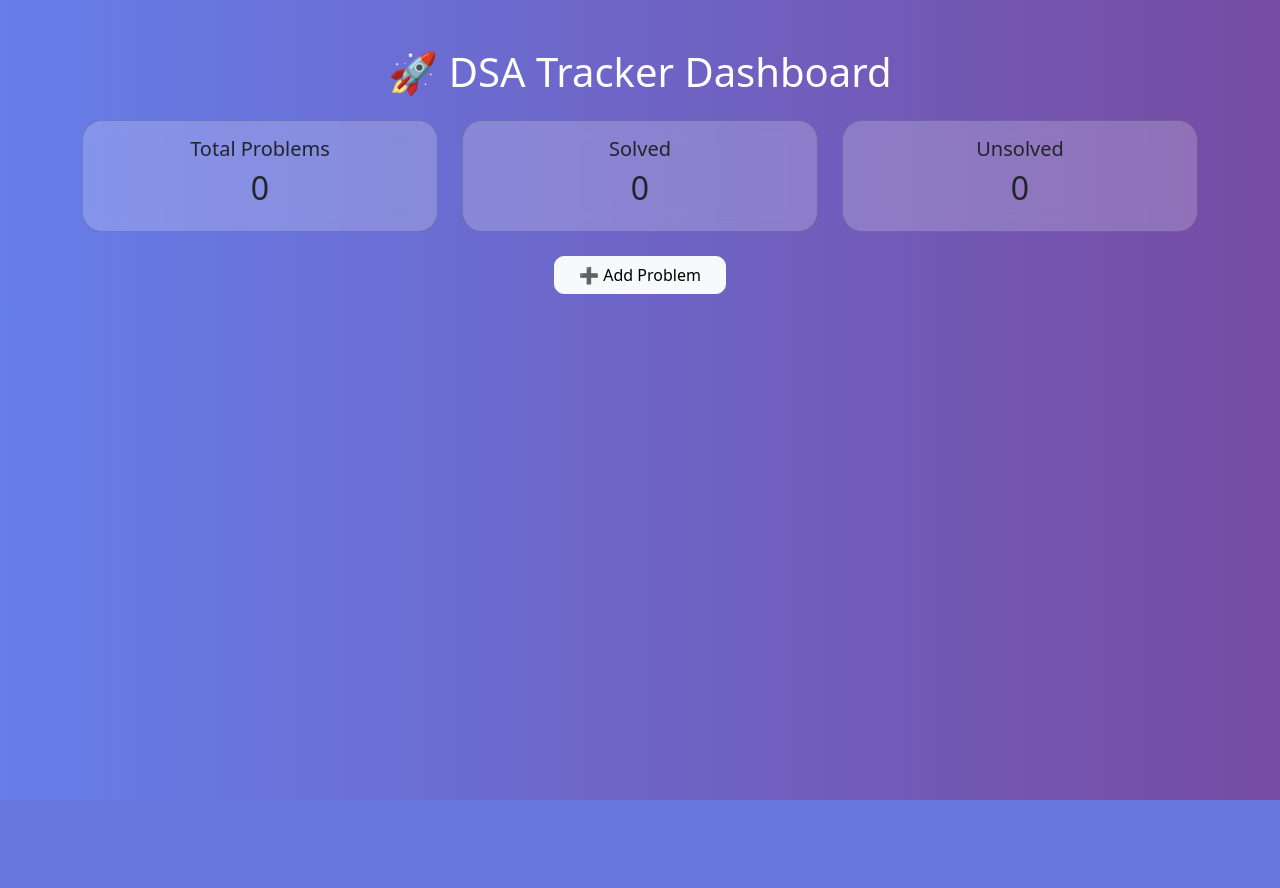
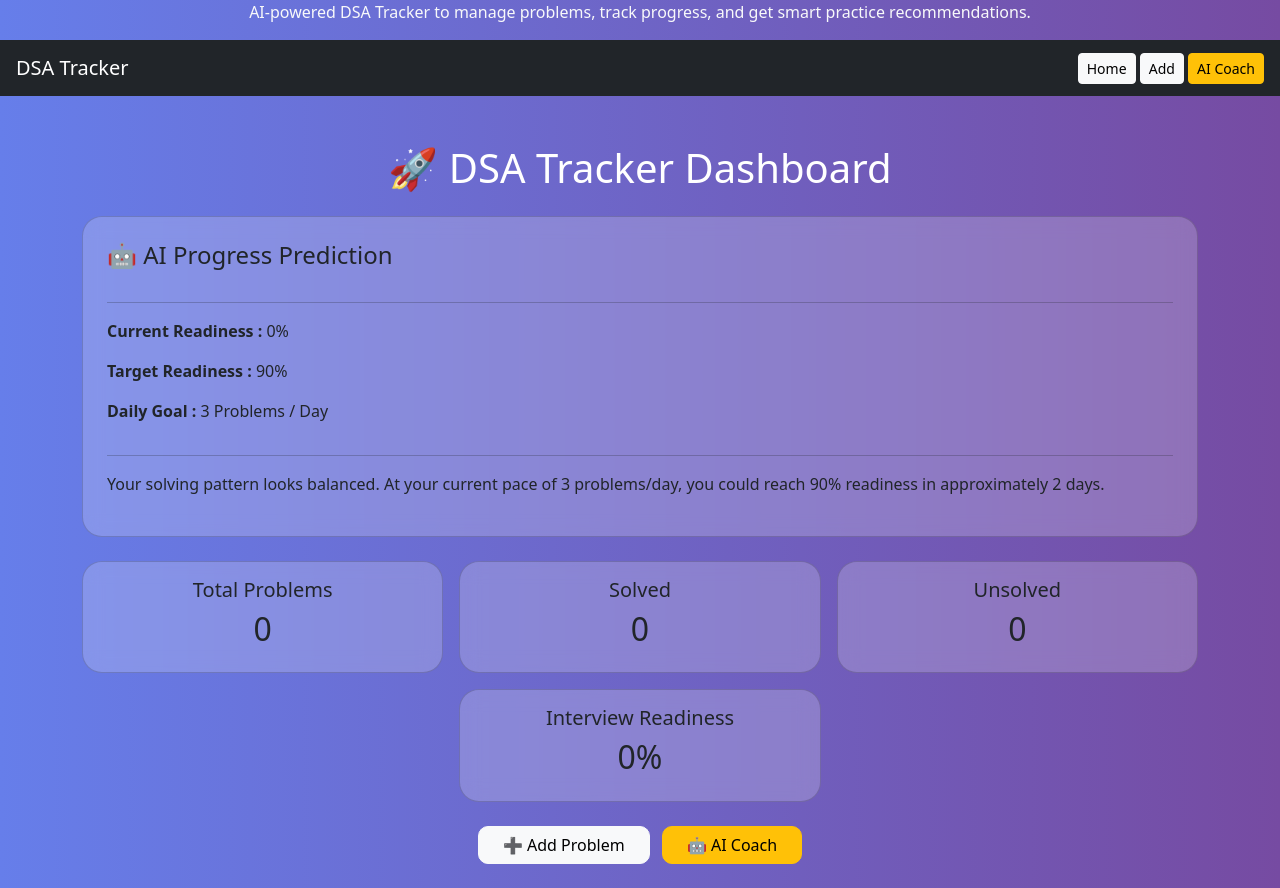
Before and after one commit to Kashish1112mu/Smart-DSA-Tracker-, a Flask app: page / in a window 1280 px wide. Before the commit the page ends 800 px from the top, so only its background shows below. Run offline with Flask 3, Linux system fonts and the light colour scheme; data that the repository does not hold is empty.

Commit message:
Add AI-powered DSA tracking and dashboard features

```diff
--- a/Templates/index.html
+++ b/Templates/index.html
@@ -1,9 +1,13 @@
 <!DOCTYPE html>
 <html>
+
 <head>
     <title>DSA Tracker</title>
 
-    <!-- Bootstrap -->
+    <p class="text-center text-light">
+        AI-powered DSA Tracker to manage problems, track progress, and get smart practice recommendations.
+    </p>
+
     <link href="https://cdn.jsdelivr.net/npm/bootstrap@5.3.0/dist/css/bootstrap.min.css" rel="stylesheet">
 
     <style>
@@ -27,7 +31,7 @@
         }
 
         .stats-card {
-            background: rgba(255,255,255,0.2);
+            background: rgba(255, 255, 255, 0.2);
             backdrop-filter: blur(10px);
             border-radius: 20px;
         }
@@ -40,43 +44,89 @@
 
 <body>
 
+<nav class="navbar navbar-dark bg-dark px-3">
+    <span class="navbar-brand">DSA Tracker</span>
+
+    <div>
+        <a href="/" class="btn btn-sm btn-light">Home</a>
+        <a href="/add" class="btn btn-sm btn-light">Add</a>
+        <a href="/ai" class="btn btn-sm btn-warning">AI Coach</a>
+    </div>
+</nav>
+
 <div class="container mt-5">
 
-    <!-- Title -->
     <h1 class="text-center mb-4">🚀 DSA Tracker Dashboard</h1>
 
-    <!-- Stats Section -->
-    <div class="row text-center mb-4">
+    <div class="card stats-card p-4 mb-4">
+
+    <h4 class="mb-3">🤖 AI Progress Prediction</h4>
+
+    <hr>
+
+    <p><strong>Current Readiness :</strong> {{ readiness }}%</p>
+
+    <p><strong>Target Readiness :</strong> 90%</p>
+
+    <p><strong>Daily Goal :</strong> 3 Problems / Day</p>
+
+    <hr>
+
+    <p>{{ prediction }}</p>
+
+</div>
+
+
+    <!-- Stats -->
+    <div class="row g-3 text-center mb-4">
 
         <div class="col-md-4">
-            <div class="card stats-card p-3">
+            <div class="card stats-card p-3 h-100">
                 <h5>Total Problems</h5>
                 <h2>{{ problems|length }}</h2>
             </div>
         </div>
 
         <div class="col-md-4">
-            <div class="card stats-card p-3">
+            <div class="card stats-card p-3 h-100">
                 <h5>Solved</h5>
                 <h2>{{ problems | selectattr(3, 'equalto', 'Solved') | list | length }}</h2>
             </div>
         </div>
 
         <div class="col-md-4">
-            <div class="card stats-card p-3">
+            <div class="card stats-card p-3 h-100">
                 <h5>Unsolved</h5>
                 <h2>{{ problems | selectattr(3, 'equalto', 'Not Solved') | list | length }}</h2>
             </div>
         </div>
 
+        <div class="col-md-4 mx-auto">
+            <div class="card stats-card p-3 h-100">
+                <h5>Interview Readiness</h5>
+                <h2>{{ readiness }}%</h2>
+            </div>
+        </div>
+
     </div>
 
-    <!-- Add Button -->
+    <!-- Buttons -->
     <div class="text-center mb-4">
         <a href="/add" class="btn btn-light px-4 btn-custom">➕ Add Problem</a>
+        <a href="/ai" class="btn btn-warning px-4 btn-custom ms-2">🤖 AI Coach</a>
     </div>
 
-    <!-- Problems Grid -->
+    <!-- Recommendations -->
+    {% if recommendations %}
+    <div class="alert alert-info">
+        <h5>🤖 Smart Recommendations</h5>
+        {% for rec in recommendations %}
+        <p>{{ rec }}</p>
+        {% endfor %}
+    </div>
+    {% endif %}
+
+    <!-- Problems -->
     <div class="row">
 
         {% for problem in problems %}
@@ -84,33 +134,38 @@
 
             <div class="card problem-card shadow mb-4 p-3">
 
-                <!-- Problem Name -->
-                <h5>{{ problem[1] }}</h5>
+                <h5>{{ problem['name'] }}</h5>
 
-                <!-- Difficulty -->
-                {% if problem[2] == 'Easy' %}
-                    <span class="badge bg-success">Easy</span>
-                {% elif problem[2] == 'Medium' %}
-                    <span class="badge bg-warning text-dark">Medium</span>
+                {% if problem['difficulty'] == 'Easy' %}
+                <span class="badge bg-success">Easy</span>
+                {% elif problem['difficulty'] == 'Medium' %}
+                <span class="badge bg-warning text-dark">Medium</span>
                 {% else %}
-                    <span class="badge bg-danger">Hard</span>
+                <span class="badge bg-danger">Hard</span>
                 {% endif %}
 
-                <!-- Status -->
                 <p class="mt-2">
-                    {% if problem[3] == 'Solved' %}
-                        <span class="badge bg-success">Solved</span>
+                    {% if problem['status'] == 'Solved' %}
+                    <span class="badge bg-success">Solved</span>
                     {% else %}
-                        <span class="badge bg-secondary">Not Solved</span>
+                    <span class="badge bg-secondary">Not Solved</span>
                     {% endif %}
                 </p>
 
-                <!-- Date -->
-                <small class="text-muted">📅 {{ problem[4] }}</small>
+                <small class="text-muted">📅 {{ problem['date_added'] }}</small>
 
-                <!-- Delete Button -->
+                <p class="mt-2">📚 Topic: {{ problem['topic'] }}</p>
+
+                <p>💻 Platform: {{ problem['platform'] }}</p>
+
+                <p>🔁 Attempts: {{ problem['attempts'] }}</p>
+
+                {% if problem['revision_needed'] %}
+                <span class="badge bg-info">Revision Needed</span>
+                {% endif %}
+
                 <div class="mt-3">
-                    <a href="/delete/{{ problem[0] }}" class="btn btn-sm btn-outline-danger btn-custom">
+                    <a href="/delete/{{ problem['id'] }}" class="btn btn-sm btn-outline-danger btn-custom">
                         Delete
                     </a>
                 </div>
--- a/app.py
+++ b/app.py
@@ -1,52 +1,118 @@
+from dotenv import load_dotenv
 from flask import Flask, render_template, request, redirect
-import mysql.connector
+from database import get_connection
+from ai_engine import get_ai_suggestions, next_best_problem
+app = Flask(__name__)
+load_dotenv()
 
-app = Flask(__name__)
-
-# MySQL connection
-def get_connection():
-    return mysql.connector.connect(
-        host="localhost",
-        user="root",
-        password="lovers6511",
-        database="dsa_tracker"
-    )
 
 # Home page
 @app.route('/')
 def index():
     conn = get_connection()
-    cursor = conn.cursor()
+    cursor = conn.cursor(dictionary=True)
 
-    cursor.execute("SELECT * FROM problems ORDER BY date_added DESC")
+    cursor.execute("SELECT * FROM problems ORDER BY id DESC")
     problems = cursor.fetchall()
 
     conn.close()
 
-    return render_template('index.html', problems=problems)
+    weak_topics = set()
+    recommendations = []
 
+    # SAFE LOOP
+    for problem in problems:
+        attempts = problem.get('attempts', 0) or 0
+        status = problem.get('status', '')
+        topic = problem.get('topic', '')
+
+        if attempts > 2 or status == "Not Solved":
+            weak_topics.add(topic)
+
+    # recommendations
+    recommendations = [f"Practice more {t} problems" for t in weak_topics]
+
+    solved = sum(1 for p in problems if p.get('status') == "Solved")
+    total = len(problems)
+
+    readiness = int((solved / total) * 100) if total > 0 else 0
+    daily_target = 3
+
+    remaining_percentage = max(0, 90 - readiness)
+
+    estimated_remaining_problems = int(
+    (remaining_percentage / 100) * total
+    )
+
+    days_to_target = (
+        estimated_remaining_problems + daily_target - 1
+    )
+
+    if readiness >= 90:
+        prediction = (
+        "🎉 Excellent consistency detected. "
+        "You are already above the 90% interview readiness mark."
+    )
+
+    elif len(weak_topics) == 0:
+        prediction = (
+        f"Your solving pattern looks balanced. "
+        f"At your current pace of {daily_target} problems/day, "
+        f"you could reach 90% readiness in approximately "
+        f"{days_to_target} days."
+    )
+
+    else:
+        prediction = (
+        f"AI analysis indicates that your primary focus should be "
+        f"{', '.join(weak_topics)}. "
+        f"If you maintain a pace of "
+        f"{daily_target} problems/day, you are approximately "
+        f"{days_to_target} days away from achieving "
+        f"90% interview readiness."
+    )
+
+    return render_template(
+    'index.html',
+    problems=problems,
+    weak_topics=weak_topics,
+    recommendations=recommendations,
+    readiness=readiness,
+    next_best="Keep focusing on weak topics",
+    prediction=prediction
+    )
 # Add problem
 @app.route('/add', methods=['GET', 'POST'])
 def add():
     if request.method == 'POST':
+
         name = request.form['name']
         difficulty = request.form['difficulty']
         status = request.form['status']
+
+        topic = request.form['topic']
+        platform = request.form['platform']
+        attempts = int(request.form['attempts'])
+        revision_needed = 1 if 'revision_needed' in request.form else 0
 
         conn = get_connection()
         cursor = conn.cursor()
 
         cursor.execute(
-            "INSERT INTO problems (name, difficulty, status) VALUES (%s, %s, %s)",
-            (name, difficulty, status)
+            """
+            INSERT INTO problems
+            (name, topic, difficulty, status, platform, attempts, revision_needed)
+            VALUES (%s, %s, %s, %s, %s, %s, %s)
+            """,
+            (name, topic, difficulty, status, platform, attempts, revision_needed)
         )
-
         conn.commit()
         conn.close()
 
         return redirect('/')
 
     return render_template('add.html')
+
 
 # Delete problem
 @app.route('/delete/<int:id>')
@@ -61,6 +127,32 @@ def delete(id):
 
     return redirect('/')
 
+
+@app.route('/ai', methods=['GET', 'POST'])
+def ai():
+    response = ""
+
+    query = ""
+
+    if request.method == 'POST':
+        query = request.form.get('query', '').lower()
+
+        if "dp" in query:
+            response = "DP Roadmap: Start with Fibonacci → Knapsack → LIS → LCS → Partition DP"
+
+        elif "graph" in query:
+            response = "Graph Roadmap: BFS → DFS → Topo Sort → Dijkstra → MST (Prim/Kruskal)"
+
+        elif "array" in query:
+            response = "Array Patterns: Two pointers → Sliding window → Prefix sum → Binary search"
+
+        elif "weak" in query:
+            response = "Check dashboard for weak topics and high attempts problems"
+
+        else:
+            response = "Practice daily 2-3 problems. Focus on patterns not questions."
+
+    return render_template("ai.html", response=response)
 # Run app
 if __name__ == '__main__':
     app.run(debug=True)
--- /dev/null
+++ b/database.py
@@ -0,0 +1,11 @@
+
+import os
+import mysql.connector
+
+def get_connection():
+    return mysql.connector.connect(
+        host=os.getenv("DB_HOST", "localhost"),
+        user=os.getenv("DB_USER", "root"),
+        password=os.getenv("DB_PASSWORD"),
+        database=os.getenv("DB_NAME", "dsa_tracker")
+    )
```
Also changed, not shown: Templates/add.html (+13 -0 lines), Templates/ai.html (added, +30 -0 lines), ai_engine.py (added, +60 -0 lines), 1 other file.
